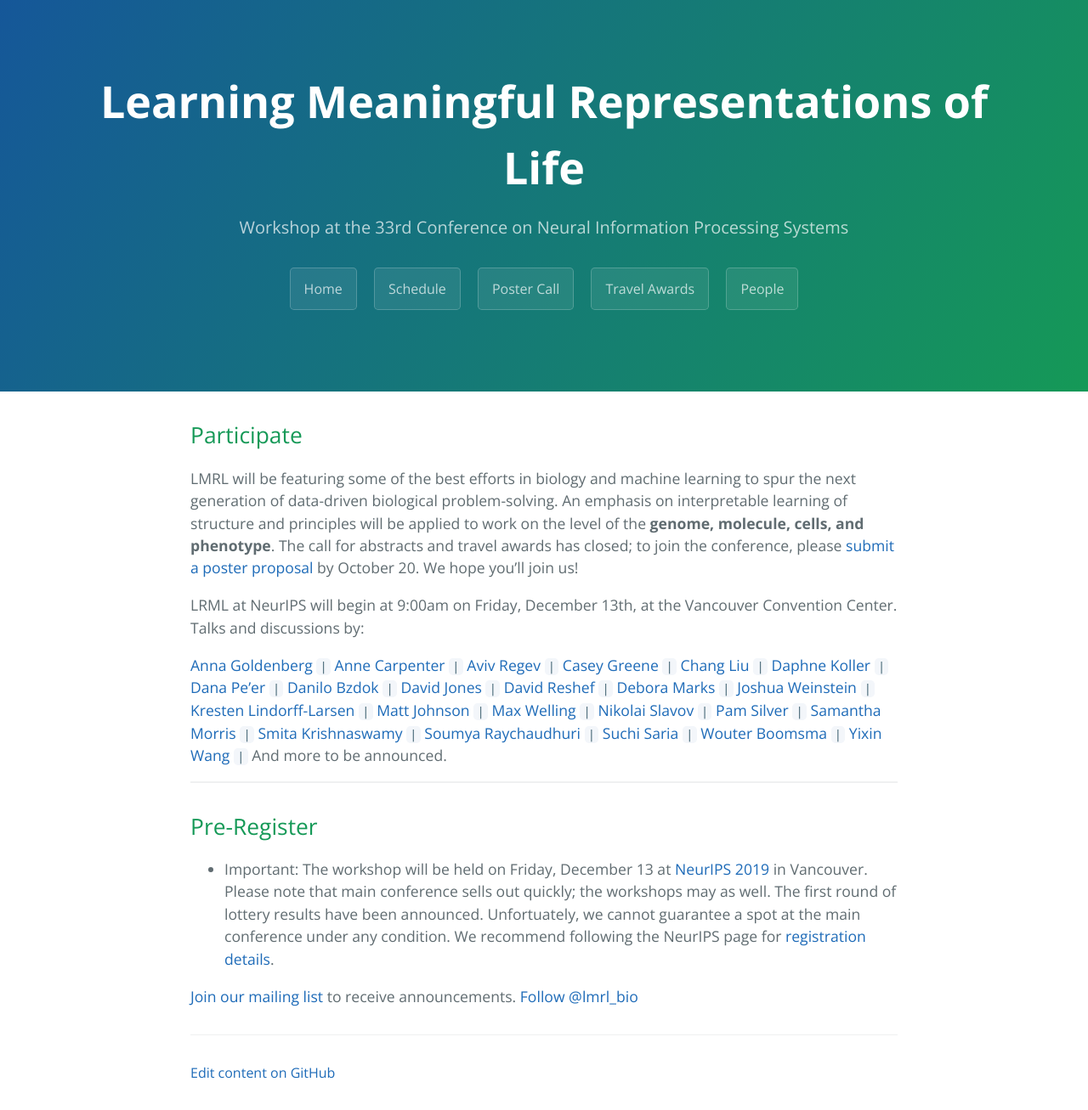
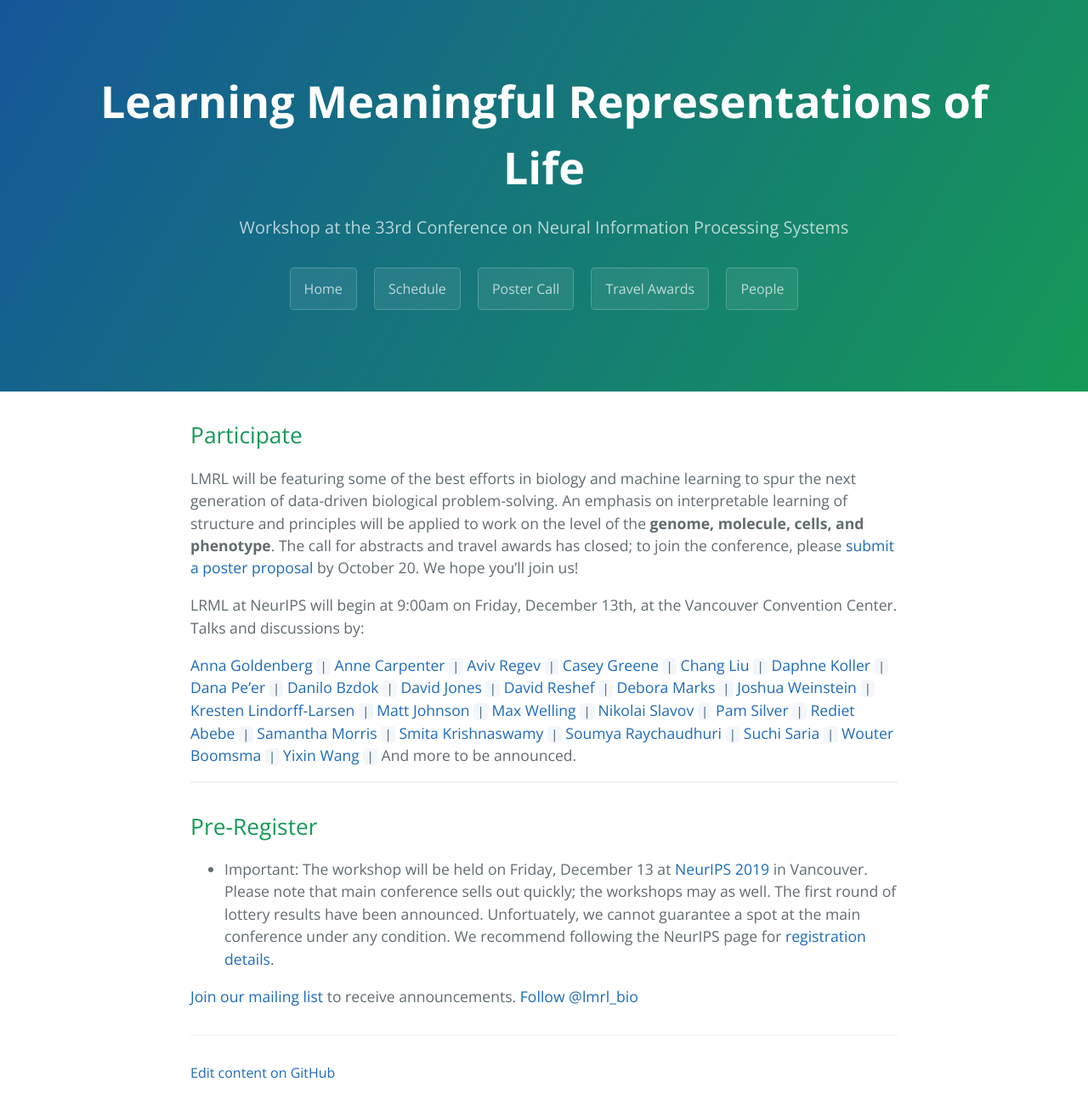
Before and after one commit to lmrl-bio/lmrl-bio.github.io, a Jekyll site: the page built from index.md, in a window 1280 px wide. Shown: the whole page at 85% size. Built offline with Jekyll 4.4.1, drawn with Linux system fonts in a browser that asks for light colours; comment, search, counter and statistics services are not loaded; our own code applies the rules of GitHub Pages for plain Markdown files.

Commit message:
Update index.md

```diff
--- a/index.md
+++ b/index.md
@@ -25,6 +25,7 @@ LRML at NeurIPS will begin at 9:00am on Friday, December 13th, at the Vancouver
 [Max Welling](https://staff.fnwi.uva.nl/m.welling/) `|`
 [Nikolai Slavov](https://coe.northeastern.edu/people/slavov-nikolai/) `|`
 [Pam Silver](https://silver.med.harvard.edu/) `|`
+[Rediet Abebe](https://www.cs.cornell.edu/~red/) `|`
 [Samantha Morris](http://morrislab.wustl.edu/) `|`
 [Smita Krishnaswamy](https://www.krishnaswamylab.org/) `|`
 [Soumya Raychaudhuri](https://immunogenomics.hms.harvard.edu/) `|`
```
